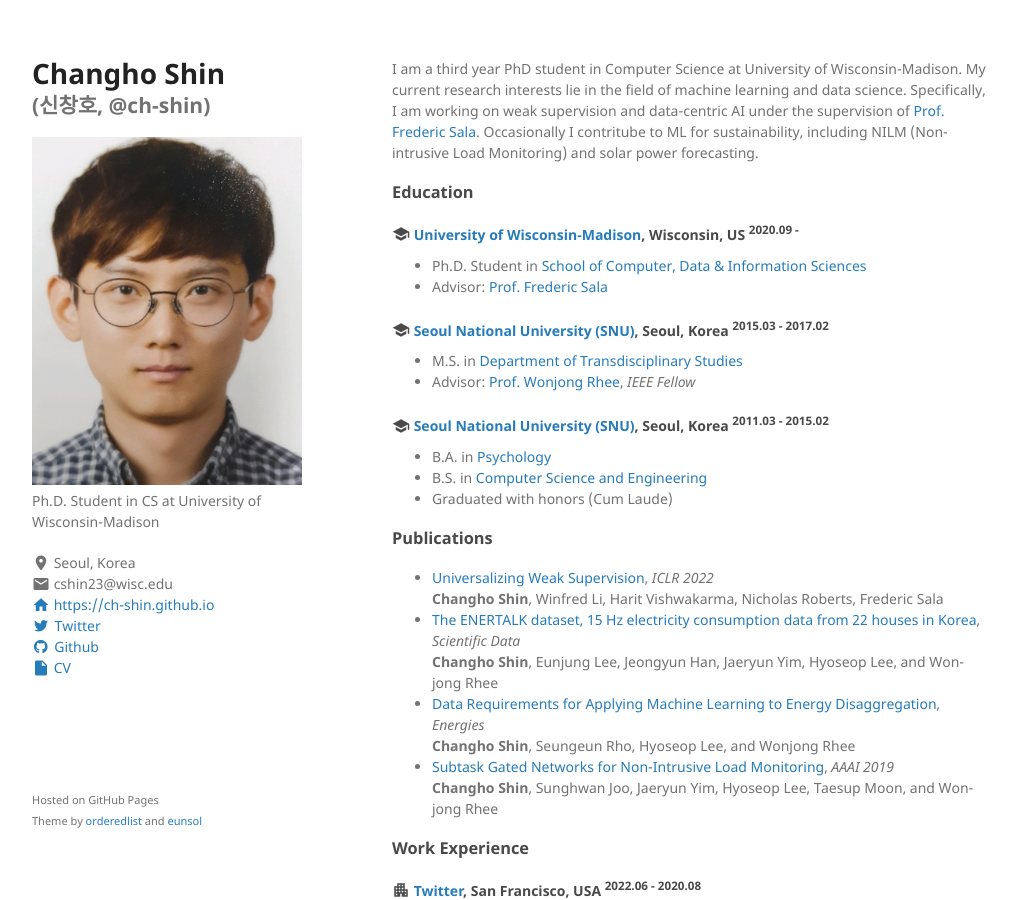
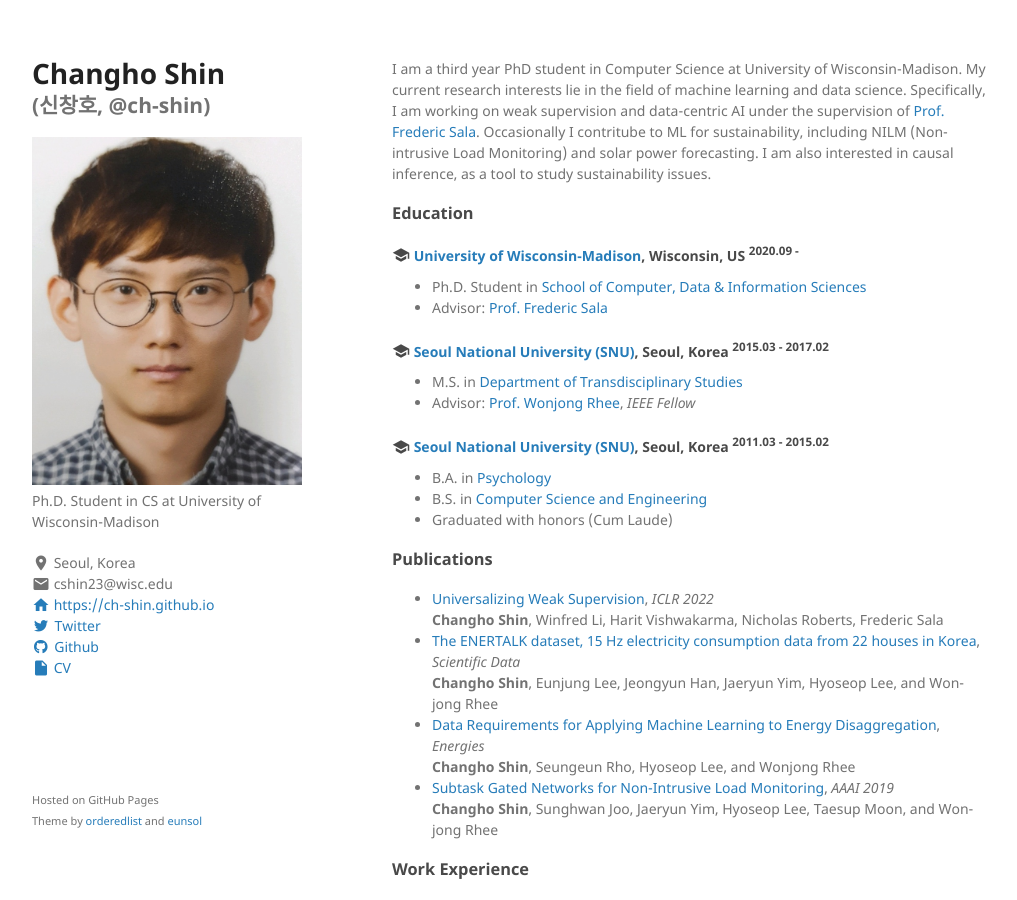
Before and after one commit to ch-shin/ch-shin.github.io, a Jekyll site: the page built from index.md, in a window 1280 px wide and 900 px high. Shown: the whole window, without its empty margins (128-1145 px from the left). Built offline with Jekyll 4.4.1, drawn with Linux system fonts in a browser that asks for light colours.

Commit message:
Minor update for Q4

```diff
--- a/index.md
+++ b/index.md
@@ -2,7 +2,7 @@
 layout: default
 ---
 
-I am a third year PhD student in Computer Science at University of Wisconsin-Madison. My current research interests lie in the field of machine learning and data science. Specifically, I am working on weak supervision and data-centric AI under the supervision of [Prof. Frederic Sala](https://pages.cs.wisc.edu/~fredsala/). Occasionally I contritube to ML for sustainability, including NILM (Non-intrusive Load Monitoring) and solar power forecasting.
+I am a third year PhD student in Computer Science at University of Wisconsin-Madison. My current research interests lie in the field of machine learning and data science. Specifically, I am working on weak supervision and data-centric AI under the supervision of [Prof. Frederic Sala](https://pages.cs.wisc.edu/~fredsala/). Occasionally I contritube to ML for sustainability, including NILM (Non-intrusive Load Monitoring) and solar power forecasting. I am also interested in causal inference, as a tool to study sustainability issues.
 
 ### Education
 
```
